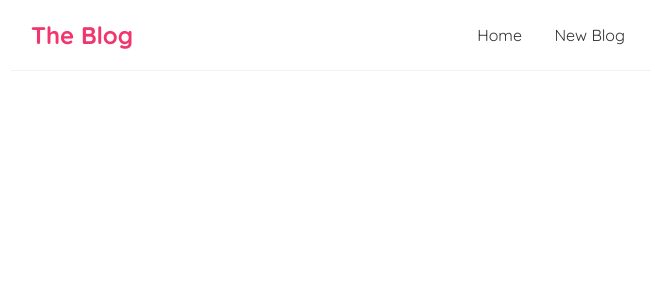
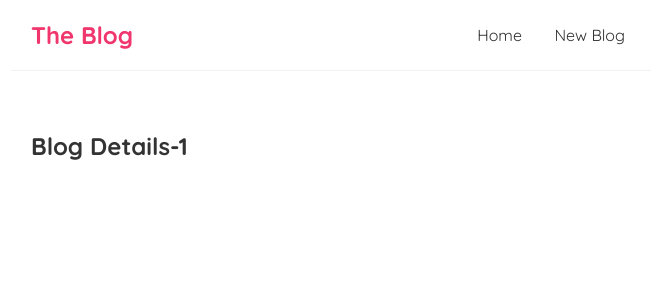
Before and after one commit to oliullahjewel96/React-Blog, a React (Create React App) app in the folder blog/: page /blogs/1 in a window 1280 px wide. Shown: the top 300 px of the page, without its empty margins (309-964 px from the left). Built offline with nearby package versions, Linux system fonts and the light colour scheme.

Commit message:
React router params

```diff
--- a/blog/package.json
+++ b/blog/package.json
@@ -8,6 +8,8 @@
         "@testing-library/user-event": "^13.5.0",
         "react": "^17.0.2",
         "react-dom": "^17.0.2",
+        "react-router": "^5.3.0",
+        "react-router-dom": "^5.3.0",
         "react-scripts": "5.0.0",
         "web-vitals": "^2.1.4"
     },
--- a/blog/src/App.js
+++ b/blog/src/App.js
@@ -3,6 +3,7 @@ import Navbar from "./components/Navbar";
 import Home from "./components/Home";
 import Create from "./components/Create";
 import { BrowserRouter as Router, Route, Switch } from "react-router-dom";
+import BlogDetails from "./components/BlogDetails";
 
 export default function App() {
   return (
@@ -13,13 +14,16 @@ export default function App() {
           <Switch>
             <Route exact path="/">
               <Home />
-            </Route>
+            </Route>{" "}
             <Route path="/create">
               <Create />
-            </Route>
-          </Switch>
-        </div>
-      </div>
+            </Route>{" "}
+            <Route path="/blogs/:id">
+              <BlogDetails />
+            </Route>{" "}
+          </Switch>{" "}
+        </div>{" "}
+      </div>{" "}
     </Router>
   );
 }
--- /dev/null
+++ b/blog/src/components/BlogDetails.js
@@ -0,0 +1,14 @@
+import React from "react";
+import { useParams } from "react-router-dom";
+
+const BlogDetails = () => {
+  let { id } = useParams();
+  console.log(id);
+  return (
+    <div className="blog-details">
+      <h2>Blog Details-{id}</h2>
+    </div>
+  );
+};
+
+export default BlogDetails;
--- a/blog/src/components/BlogList.js
+++ b/blog/src/components/BlogList.js
@@ -1,7 +1,7 @@
 import React from "react";
 const BlogList = (props) => {
   const { blogs, title } = props;
-  console.log(blogs, props);
+
   return (
     <div className="blog-list">
       <h2> {title} </h2>{" "}
--- a/blog/src/components/Home.js
+++ b/blog/src/components/Home.js
@@ -1,4 +1,3 @@
-import { useEffect, useState } from "react";
 import BlogList from "./BlogList";
 import useFetch from "../custom hook/useFetch";
 const Home = () => {
--- a/blog/src/custom hook/useFetch.js
+++ b/blog/src/custom hook/useFetch.js
@@ -21,7 +21,7 @@ const useFetch = (url) => {
                 setError(err);
                 setIsPending(false);
             });
-    }, []);
+    }, [url]);
     return { data, isPending, error };
 };
 
```
Also changed, not shown: 1 other file (tests, documents, lock files or other folders). Lines whose indentation alone changed are shown as unchanged.
